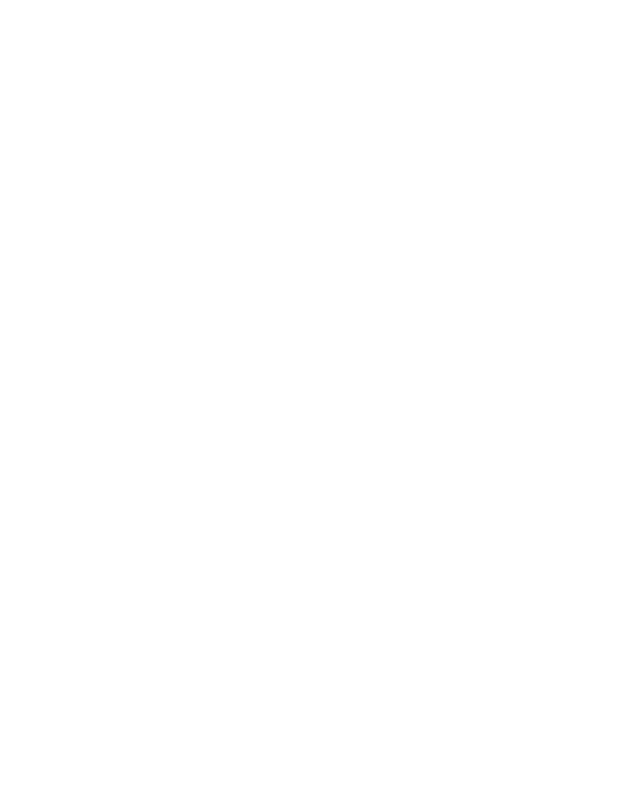
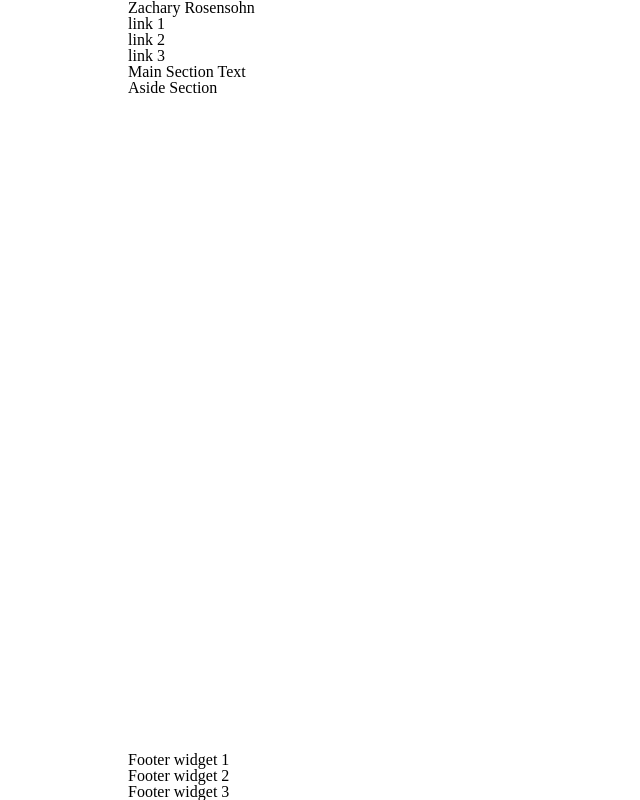
Before and after one commit to zrosensohn/zrosensohn.github.io, a plain HTML site: page index.html in a window 1280 px wide. Shown: the whole page, without its empty margins (0-640 px from the left). Drawn offline with Linux system fonts and the light colour scheme.

Commit message:
added css and html content

```diff
--- a/index.html
+++ b/index.html
@@ -10,7 +10,51 @@
 </head>
 <body>
 
+    <header>
+        <div class="header-container">
+            <div class="width-container">
+                <div class="logo">
+                    <h1>Zachary Rosensohn</h1>
+                </div>
+                <nav class="nav">
+                    <ul>
+                        <li>link 1</li>
+                        <li>link 2</li>
+                        <li>link 3</li>
+                    </ul>
+                </nav>
+            </div>
+        </div>
+    </header>
 
+    <main>
+        <div class="main-container">
+            <div class="width-container">
+                <section class="main-section">
+                    Main Section Text
+                </section>
+                <aside class="main-aside">
+                    Aside Section
+                </aside>
+            </div>
+        </div>
+    </main>
+
+    <footer>
+        <div class="footer-container">
+            <div class="width-container">
+                <div class="footer-widget">
+                    Footer widget 1
+                </div>
+                <div class="footer-widget">
+                    Footer widget 2
+                </div>
+                <div class="footer-widget">
+                    Footer widget 3
+                </div>
+            </div>
+        </div>
+    </footer>
 
 </body>
 </html>
--- a/style.css
+++ b/style.css
@@ -0,0 +1,18 @@
+html {
+    height: 100%;
+}
+
+body {
+    height: 100%;
+    display: flex;
+    flex-direction: column;
+}
+
+main {
+    flex: 1 0 auto;
+}
+
+.width-container {
+    width: 80%;
+    margin: 0 auto;
+}
```
